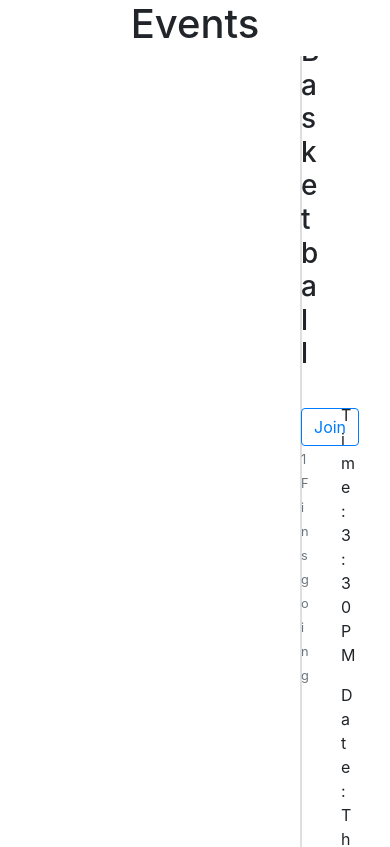
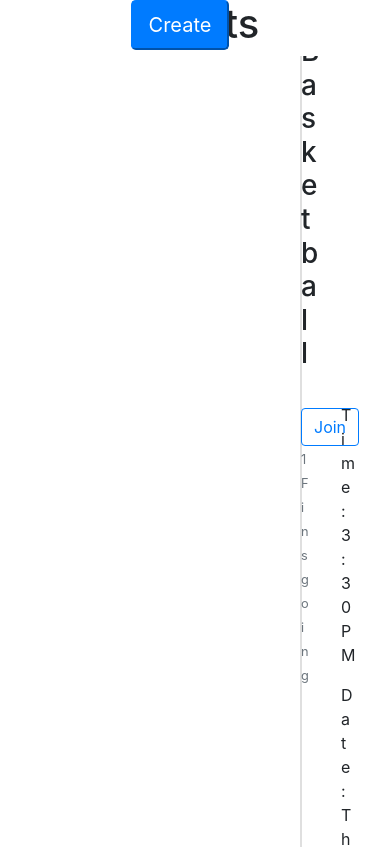
Before and after one commit to jq7fk/dev-school-app, an Angular app: page /dashboard in a window 390 px wide. Shown: the top 847 px of the page. Built offline with nearby package versions, Linux system fonts and the light colour scheme; grey boxes are pictures that could not be loaded.

Commit message:
create and back

```diff
--- a/src/app/create.component.html
+++ b/src/app/create.component.html
@@ -1,3 +1,6 @@
-<div style="position:fixed; z-index: 9; top:5px;left:1000px;">
-    <button type="button" class="btn-primary btn-lg" routerLink="addEvent">Create</button>
+<div class="row" style="position:fixed; top: 0; text-align: center; z-index:9;">
+    <div class="col-md-3"></div>
+    <div class="col-md-3" align="left">
+        <button type="button" class="btn-primary btn-lg" routerLink="addEvent">Create</button>
+    </div>
 </div>
--- a/src/app/dashboard.component.html
+++ b/src/app/dashboard.component.html
@@ -1,9 +1,14 @@
-<nav><div style="position:fixed; z-index: 9; top:5px;left:1000px;">
-        <button type="button" class="btn-primary btn-lg" (click)="create()">Create</button>
-</div></nav>
-    <div style="padding-left:300px; padding-right:300px">
+<div class="row" style="position:fixed; top: 0; z-index:9; width:100%">
+        <nav></nav>
+        <div class="col-md-8"></div>
+        <div class="col-md-1">
+                <button type="button" class="btn-primary btn-lg" (click)="create()">Create</button>
+        </div>
+</div>
+
+<div style="padding-left:300px; padding-right:300px">
         <div *ngFor="let event of eventsList; let i = index">
                 <app-card [event]="event" [joined]="joinedList[i]"></app-card>
         </div>
-<router-outlet></router-outlet>
+        <router-outlet></router-outlet>
 </div>
--- a/src/app/infonavbar.component.html
+++ b/src/app/infonavbar.component.html
@@ -1,4 +1,10 @@
 <div style="position:fixed; top: 0; text-align: center; z-index:9; background-color:white; width:100%;">
     <h1 class="title">Event Details</h1>
 </div>
-<button type="button" class="btn-primary btn-lg" style="position:fixed; top: 0;left:300px; text-align: center; z-index:9;" routerLink="/dashboard">Back</button>
+<div class="row">
+    <div class="col-md-3"></div>
+    <div class="col-md-3" align = "left">
+        <button type="button" class="btn-primary btn-lg" style="position:fixed; top: 0; text-align: center; z-index:9;"
+            routerLink="/dashboard">Back</button>
+    </div>
+</div>
```
